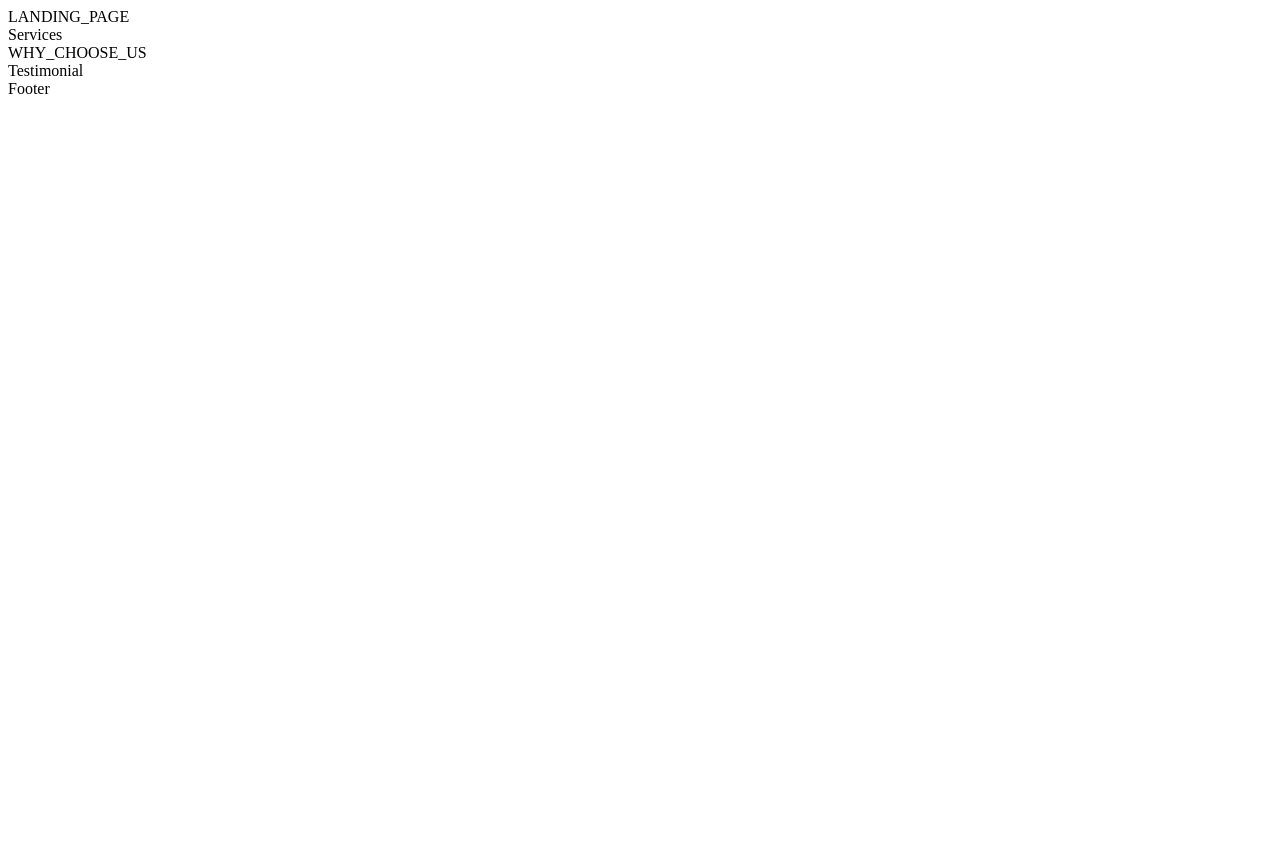
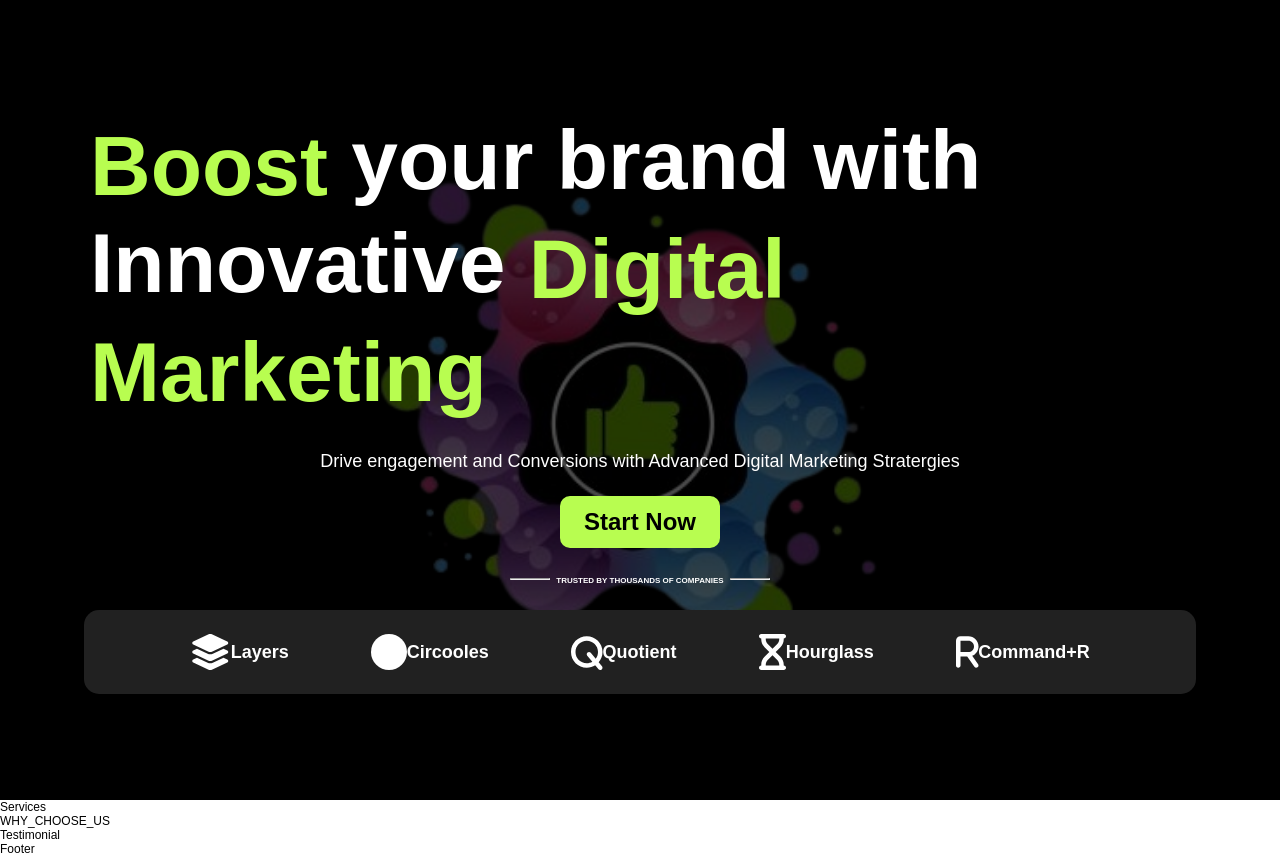
Before and after one commit to AkshAy-K125/teceze, a React (Create React App) app: page / in a window 1280 px wide. Before the commit the page ends 800 px from the top, so only its background shows below. Built offline with nearby package versions, Linux system fonts and the light colour scheme; the HTML template or start-up script is replaced by a standard one.

Commit message:
LAnding page completed

```diff
--- a/package.json
+++ b/package.json
@@ -3,6 +3,9 @@
   "version": "0.1.0",
   "private": true,
   "dependencies": {
+    "@fortawesome/fontawesome-svg-core": "^6.6.0",
+    "@fortawesome/free-solid-svg-icons": "^6.6.0",
+    "@fortawesome/react-fontawesome": "^0.2.2",
     "@testing-library/jest-dom": "^5.17.0",
     "@testing-library/react": "^13.4.0",
     "@testing-library/user-event": "^13.5.0",
--- a/src/components/landing_page/LANDING_PAGE.jsx
+++ b/src/components/landing_page/LANDING_PAGE.jsx
@@ -1,9 +1,40 @@
-import React from 'react'
+import "./landing_page.css";
+
+import { FontAwesomeIcon } from '@fortawesome/react-fontawesome';
+import { faLayerGroup, faQ, faCircle, faHourglass, faR} from '@fortawesome/free-solid-svg-icons';
 
 const LANDING_PAGE = () => {
   return (
-    <div>LANDING_PAGE</div>
-  )
-}
+    <>
+      <div className="landingPageContainer">
+        <div style={{backgroundPosition: "center",backgroundRepeat: "no-repeat",backgroundSize: "50%"}} className="landingPage_contentWrapper">
+          <div className="intro">
+            <span className="lemon">Boost </span>
+            your brand with Innovative <span className="lemon">Digital Marketing</span>
+          </div>
+          <div className="introtag">
+            Drive engagement and Conversions with Advanced Digital Marketing
+            Stratergies
+          </div>
+          <button className="introStartNow_button">Start Now</button>
+          <div className="hrWrapper">
+            <hr/>
+            <span >
+              Trusted by thousands of Companies
 
-export default LANDING_PAGE
+            </span><hr/>
+            </div>
+          <div className="landingMinions">
+            <div><FontAwesomeIcon icon={faLayerGroup} size="2x" /> Layers</div>
+            <div><FontAwesomeIcon icon={faCircle} size="2x" />Circooles</div>
+            <div><FontAwesomeIcon icon={faQ} size="2x" />Quotient</div>
+            <div><FontAwesomeIcon icon={faHourglass} size="2x" />Hourglass</div>
+            <div><FontAwesomeIcon icon={faR} size="2x" />Command+R</div>
+          </div>
+        </div>
+      </div>
+    </>
+  );
+};
+
+export default LANDING_PAGE;
--- a/src/components/landing_page/landing_page.css
+++ b/src/components/landing_page/landing_page.css
@@ -0,0 +1,74 @@
+.landingPageContainer{
+    width: -webkit-fill-available;
+    background: black;
+    color: white;
+    height: 100vh;
+}
+
+.landingPage_contentWrapper{
+    display: flex;
+    flex-direction: column;
+    height: -webkit-fill-available;
+    align-items: center;
+    justify-content: center;
+    margin: 0 7rem;
+    background: url("../../assets/landingBg.png");
+}
+
+.lemon{
+    color: #B8FD50;
+    font-size: 7rem;
+}
+
+.intro{
+    font-weight: bold;
+    font-size: 7rem;
+    padding: .5rem;
+}
+
+.introtag{
+    font-size: 1.5rem;
+    padding: 2rem;
+}
+
+.introStartNow_button{
+    border-radius: 10px;
+    font-size: 2rem;
+    padding: 1rem 2rem;
+    border: none;
+    font-weight: bold;
+    background: #B8FD50;
+}
+
+.hrWrapper{
+    display: flex;
+    align-items: center;
+    margin: 2rem;
+}
+
+.hrWrapper hr{
+    width: 40px;
+    margin: .5rem;
+}
+
+.hrWrapper span{
+    font-weight: bold;
+    font-variant: all-small-caps;
+
+}
+
+.landingMinions{
+    display: flex;
+    width: -webkit-fill-available;
+    background: #212121;
+    padding: 2rem;
+    border-radius: 15px;
+    align-items: center;
+    justify-content: space-evenly;
+}
+.landingMinions div{
+    display: flex;
+    font-size: 1.5rem;
+    font-weight: bold;
+    align-items: center;
+}
--- a/src/index.css
+++ b/src/index.css
@@ -0,0 +1,18 @@
+* {
+    padding: 0;
+    margin: 0;
+    box-sizing: border-box;
+    font-family: "Poppins", sans-serif;
+    font-size: 12px;
+    vertical-align: middle;
+}
+
+body,
+html {
+    height: 100%;
+    margin: 0;
+}
+
+::-webkit-scrollbar {
+    display: none;
+}
```
Also changed, not shown: src/assets/landingBg.png, 1 other file (tests, documents, lock files or other folders).
